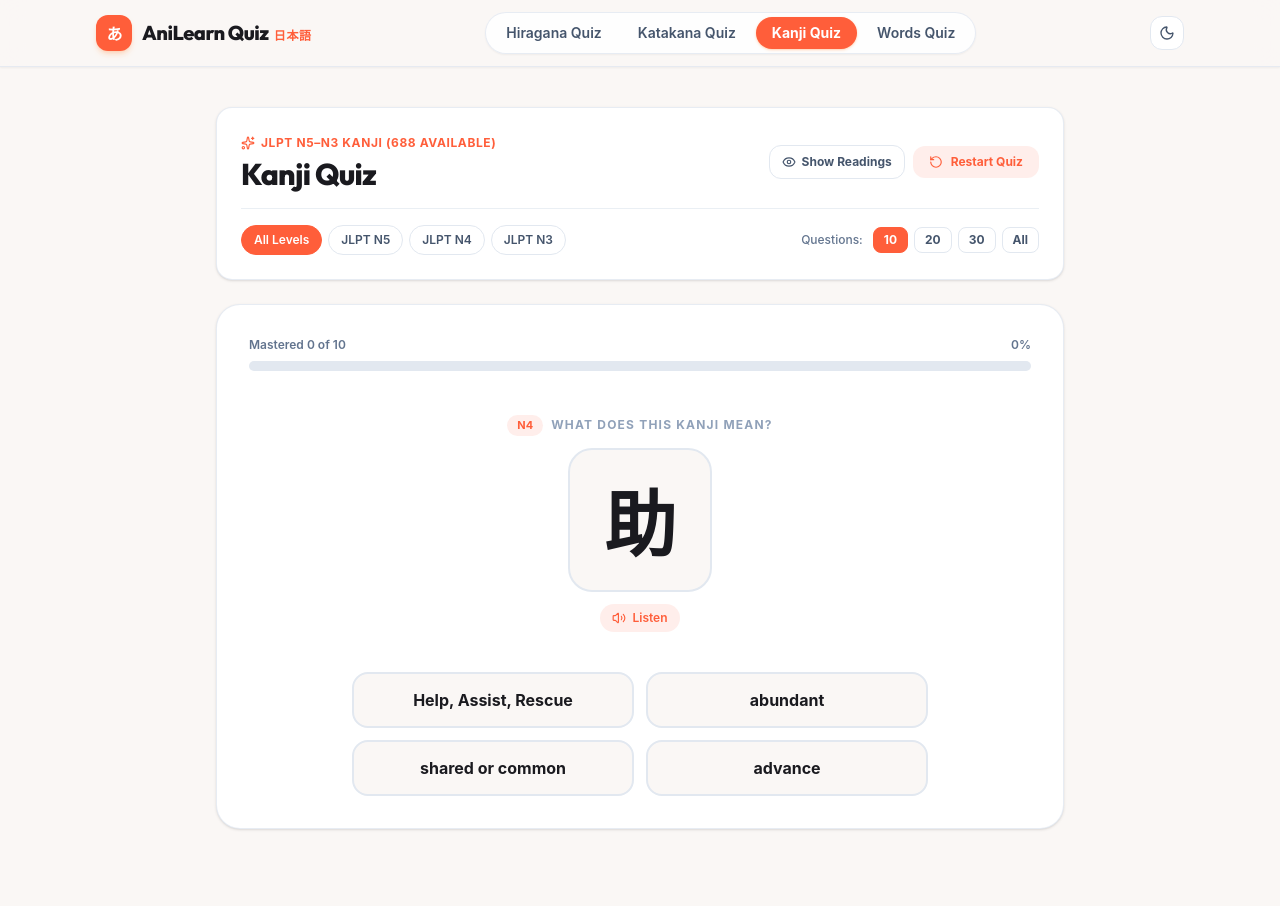
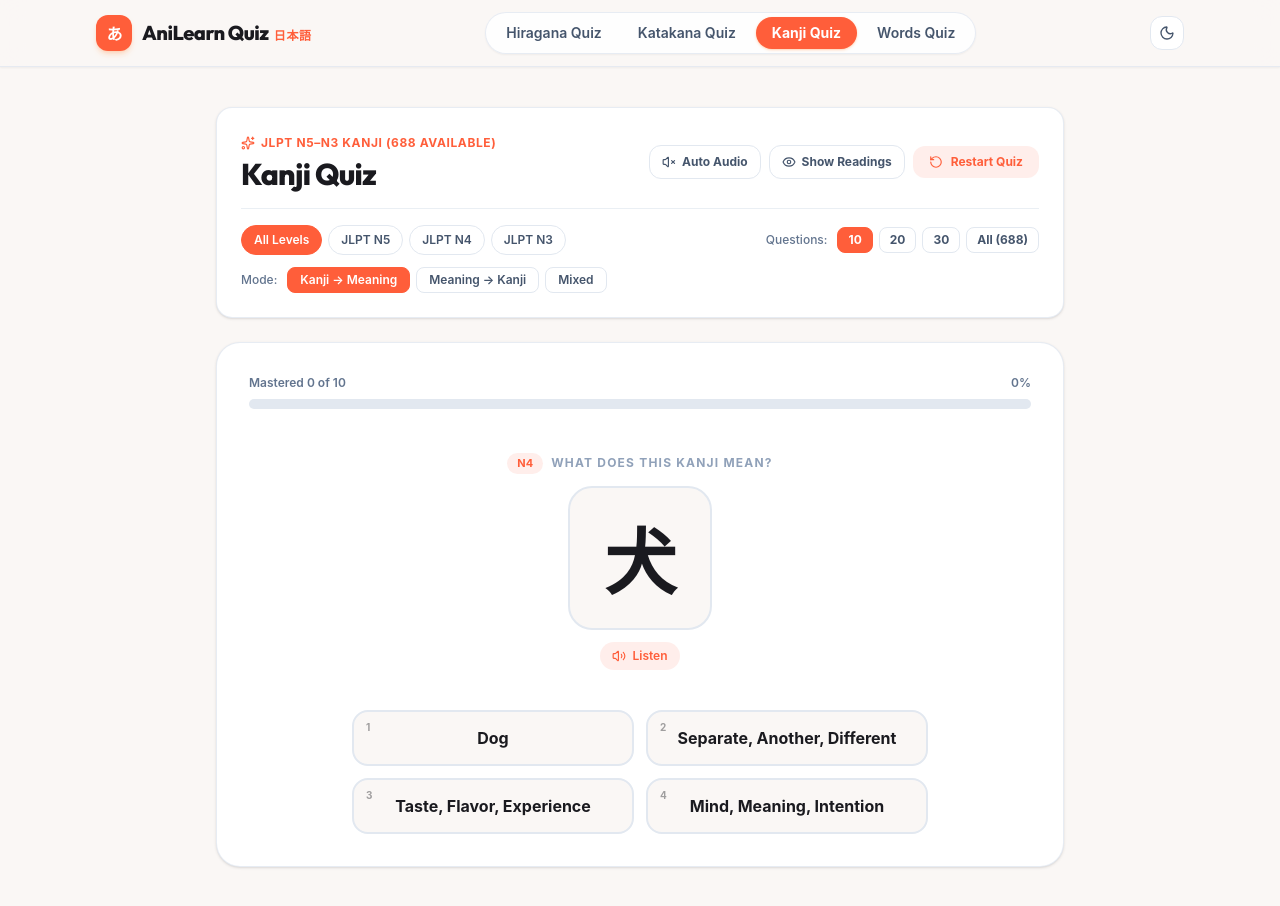
Before and after one commit to Aneeshunique007/anilearn-quiz, a React (Vite) app: page / in a window 1280 px wide. Both pictures are taken after a click on the button "Kanji Quiz". Before the commit the page ends 869 px from the top, so only its background shows below. Built offline with nearby package versions, Linux system fonts and the light colour scheme; a web font is replaced by a local one.

Commit message:
Upgrade KanjiQuizView with modes, same-level distractors, audio, shortcuts & review

```diff
--- a/src/components/KanjiQuizView.tsx
+++ b/src/components/KanjiQuizView.tsx
@@ -6,6 +6,7 @@ import {
   RotateCcw,
   Sparkles,
   Volume2,
+  VolumeX,
   Eye,
   EyeOff,
 } from 'lucide-react';
@@ -22,24 +23,32 @@ interface KanjiQuizViewProps {
 
 type LevelFilter = 'ALL' | 'N5' | 'N4' | 'N3';
 type PoolSize = 10 | 20 | 30 | 'all';
+type QuizDirection = 'kanji-to-meaning' | 'meaning-to-kanji' | 'mixed';
 
 interface KanjiQuestionItem {
+  item: MasterKanjiItem;
   char: string;
   meaning: string;
   jlpt: 'N5' | 'N4' | 'N3';
   onyomi: string[];
   kunyomi: string[];
+  mode: 'kanji-to-meaning' | 'meaning-to-kanji';
+  correctAnswer: string;
   options: string[];
 }
 
 export const KanjiQuizView: React.FC<KanjiQuizViewProps> = ({ theme }) => {
   const [level, setLevel] = useState<LevelFilter>('ALL');
   const [poolSize, setPoolSize] = useState<PoolSize>(10);
+  const [direction, setDirection] = useState<QuizDirection>('kanji-to-meaning');
   const [showReadings, setShowReadings] = useState<boolean>(false);
+  const [autoPlayAudio, setAutoPlayAudio] = useState<boolean>(false);
+
   const [questions, setQuestions] = useState<KanjiQuestionItem[]>([]);
   const [initialTotal, setInitialTotal] = useState<number>(10);
   const [masteredCount, setMasteredCount] = useState<number>(0);
   const [repeatCount, setRepeatCount] = useState<number>(0);
+  const [missedItems, setMissedItems] = useState<MasterKanjiItem[]>([]);
   const [currentIndex, setCurrentIndex] = useState<number>(0);
   const [selectedOption, setSelectedOption] = useState<string | null>(null);
   const [isAnswered, setIsAnswered] = useState<boolean>(false);
@@ -53,28 +62,63 @@ export const KanjiQuizView: React.FC<KanjiQuizViewProps> = ({ theme }) => {
     return ALL_JLPT_KANJI_DATABASE.filter((k) => k.jlpt === level);
   }, [level]);
 
-  const allMeanings = useMemo(
-    () => Array.from(new Set(ALL_JLPT_KANJI_DATABASE.map((k) => k.meaning))),
-    []
-  );
+  const byLevel = useMemo<Record<'N5' | 'N4' | 'N3', MasterKanjiItem[]>>(() => {
+    return {
+      N5: ALL_JLPT_KANJI_DATABASE.filter((k) => k.jlpt === 'N5'),
+      N4: ALL_JLPT_KANJI_DATABASE.filter((k) => k.jlpt === 'N4'),
+      N3: ALL_JLPT_KANJI_DATABASE.filter((k) => k.jlpt === 'N3'),
+    };
+  }, []);
 
-  const generateQuestions = useCallback(() => {
-    const shuffled = [...sourcePool].sort(() => 0.5 - Math.random());
-    const count = poolSize === 'all' ? shuffled.length : Math.min(poolSize, shuffled.length);
+  const buildQuestions = useCallback(
+    (itemsPool: MasterKanjiItem[], limitToPoolSize: boolean) => {
+      const shuffled = [...itemsPool].sort(() => 0.5 - Math.random());
+      const count =
+        !limitToPoolSize || poolSize === 'all'
+          ? shuffled.length
+          : Math.min(poolSize, shuffled.length);
       const chosen = shuffled.slice(0, count);
 
       const items: KanjiQuestionItem[] = chosen.map((item) => {
-      const distractors = allMeanings
-        .filter((m) => m !== item.meaning)
+        const mode: 'kanji-to-meaning' | 'meaning-to-kanji' =
+          direction === 'mixed'
+            ? Math.random() < 0.5
+              ? 'kanji-to-meaning'
+              : 'meaning-to-kanji'
+            : direction;
+
+        const lvl = item.jlpt as 'N5' | 'N4' | 'N3';
+        const sameLevelPool = byLevel[lvl].filter(
+          (k) => k.char !== item.char && k.meaning !== item.meaning
+        );
+        const distractorSource =
+          sameLevelPool.length >= 3
+            ? sameLevelPool
+            : ALL_JLPT_KANJI_DATABASE.filter(
+                (k) => k.char !== item.char && k.meaning !== item.meaning
+              );
+
+        const pickedDistractors = [...distractorSource]
           .sort(() => 0.5 - Math.random())
           .slice(0, 3);
-      const options = [item.meaning, ...distractors].sort(() => 0.5 - Math.random());
+
+        const correctAnswer = mode === 'kanji-to-meaning' ? item.meaning : item.char;
+        const distractorValues = pickedDistractors.map((d) =>
+          mode === 'kanji-to-meaning' ? d.meaning : d.char
+        );
+        const options = Array.from(new Set([correctAnswer, ...distractorValues])).sort(
+          () => 0.5 - Math.random()
+        );
+
         return {
+          item,
           char: item.char,
           meaning: item.meaning,
-        jlpt: item.jlpt as 'N5' | 'N4' | 'N3',
+          jlpt: lvl,
           onyomi: item.onyomi || [],
           kunyomi: item.kunyomi || [],
+          mode,
+          correctAnswer,
           options,
         };
       });
@@ -83,31 +127,51 @@ export const KanjiQuizView: React.FC<KanjiQuizViewProps> = ({ theme }) => {
       setInitialTotal(items.length);
       setMasteredCount(0);
       setRepeatCount(0);
+      setMissedItems([]);
       setCurrentIndex(0);
       setSelectedOption(null);
       setIsAnswered(false);
       setQuizFinished(false);
-  }, [sourcePool, allMeanings, poolSize]);
+    },
+    [byLevel, poolSize, direction]
+  );
+
+  const generateQuestions = useCallback(() => {
+    buildQuestions(sourcePool, true);
+  }, [buildQuestions, sourcePool]);
 
   useEffect(() => {
     generateQuestions();
   }, [generateQuestions]);
 
   const currentQuestion = questions[currentIndex];
-  const isCorrect = isAnswered && selectedOption === currentQuestion?.meaning;
+  const isCorrect = isAnswered && selectedOption === currentQuestion?.correctAnswer;
   const progressPercent = initialTotal > 0 ? Math.round((masteredCount / initialTotal) * 100) : 0;
 
-  const handleSelectOption = (option: string) => {
+  // Auto-play audio when a new question loads
+  useEffect(() => {
+    if (autoPlayAudio && currentQuestion && !quizFinished && !isAnswered) {
+      audio.speak(currentQuestion.char);
+    }
+  }, [autoPlayAudio, currentQuestion, quizFinished, isAnswered]);
+
+  const handleSelectOption = useCallback(
+    (option: string) => {
       if (isAnswered || !currentQuestion) return;
       setSelectedOption(option);
       setIsAnswered(true);
 
-    if (option === currentQuestion.meaning) {
+      if (option === currentQuestion.correctAnswer) {
         audio.playCorrect();
         setMasteredCount((prev) => prev + 1);
       } else {
         audio.playWrong();
         setRepeatCount((prev) => prev + 1);
+        setMissedItems((prev) => {
+          if (prev.some((m) => m.char === currentQuestion.char)) return prev;
+          return [...prev, currentQuestion.item];
+        });
+
         const insertOffset = Math.min(3, questions.length - currentIndex);
         const clone = [...questions];
         clone.splice(currentIndex + insertOffset, 0, {
@@ -116,9 +180,11 @@ export const KanjiQuizView: React.FC<KanjiQuizViewProps> = ({ theme }) => {
         });
         setQuestions(clone);
       }
-  };
+    },
+    [isAnswered, currentQuestion, questions, currentIndex]
+  );
 
-  const handleNext = () => {
+  const handleNext = useCallback(() => {
     audio.playClick();
     if (currentIndex + 1 >= questions.length) {
       setQuizFinished(true);
@@ -129,16 +195,34 @@ export const KanjiQuizView: React.FC<KanjiQuizViewProps> = ({ theme }) => {
       setSelectedOption(null);
       setIsAnswered(false);
     }
+  }, [currentIndex, questions.length]);
+
+  // Keyboard shortcuts: 1-4 to pick option, Enter/Space for Next
+  useEffect(() => {
+    const onKeyDown = (e: KeyboardEvent) => {
+      if (detailModalOpen || quizFinished || !currentQuestion) return;
+      if (!isAnswered && ['1', '2', '3', '4'].includes(e.key)) {
+        const idx = Number(e.key) - 1;
+        if (currentQuestion.options[idx]) {
+          e.preventDefault();
+          handleSelectOption(currentQuestion.options[idx]);
+        }
+      } else if (isAnswered && (e.key === 'Enter' || e.key === ' ')) {
+        e.preventDefault();
+        handleNext();
+      }
     };
+    window.addEventListener('keydown', onKeyDown);
+    return () => window.removeEventListener('keydown', onKeyDown);
+  }, [detailModalOpen, quizFinished, currentQuestion, isAnswered, handleSelectOption, handleNext]);
 
-  const handleOpenDetails = () => {
-    if (!currentQuestion) return;
+  const handleOpenDetails = (char?: string, meaning?: string, jlpt?: 'N5' | 'N4' | 'N3') => {
+    const targetChar = char || currentQuestion?.char;
+    const targetMeaning = meaning || currentQuestion?.meaning;
+    const targetJlpt = jlpt || currentQuestion?.jlpt || 'N5';
+    if (!targetChar) return;
     audio.playClick();
-    const details = getKanjiDetails(
-      currentQuestion.char,
-      currentQuestion.meaning,
-      currentQuestion.jlpt
-    );
+    const details = getKanjiDetails(targetChar, targetMeaning, targetJlpt);
     setActiveKanjiDetail(details);
     setDetailModalOpen(true);
   };
@@ -168,7 +252,24 @@ export const KanjiQuizView: React.FC<KanjiQuizViewProps> = ({ theme }) => {
             </h1>
           </div>
 
-          <div className="flex items-center gap-2 self-start sm:self-auto">
+          <div className="flex flex-wrap items-center gap-2 self-start sm:self-auto">
+            <button
+              type="button"
+              onClick={() => {
+                audio.playClick();
+                setAutoPlayAudio((prev) => !prev);
+              }}
+              className={`inline-flex items-center gap-1.5 px-3 py-2 rounded-xl text-xs font-bold border transition cursor-pointer ${
+                autoPlayAudio
+                  ? 'bg-[#FF5E3A]/15 text-[#FF5E3A] border-[#FF5E3A]/40'
+                  : pillInactive
+              }`}
+              title="Automatically pronounce each Kanji"
+            >
+              {autoPlayAudio ? <Volume2 className="w-3.5 h-3.5" /> : <VolumeX className="w-3.5 h-3.5" />}
+              Auto Audio
+            </button>
+
             <button
               type="button"
               onClick={() => {
@@ -180,6 +281,7 @@ export const KanjiQuizView: React.FC<KanjiQuizViewProps> = ({ theme }) => {
               {showReadings ? <EyeOff className="w-3.5 h-3.5" /> : <Eye className="w-3.5 h-3.5" />}
               {showReadings ? 'Hide Readings' : 'Show Readings'}
             </button>
+
             <button
               type="button"
               onClick={() => {
@@ -194,7 +296,8 @@ export const KanjiQuizView: React.FC<KanjiQuizViewProps> = ({ theme }) => {
           </div>
         </div>
 
-        <div className="mt-4 pt-4 border-t border-slate-200/70 dark:border-slate-800 flex flex-wrap items-center justify-between gap-3">
+        <div className="mt-4 pt-4 border-t border-slate-200/70 dark:border-slate-800 flex flex-col gap-3">
+          <div className="flex flex-wrap items-center justify-between gap-3">
             {/* JLPT Level Filter */}
             <div className="flex flex-wrap items-center gap-1.5">
               {(['ALL', 'N5', 'N4', 'N3'] as LevelFilter[]).map((lvl) => (
@@ -235,7 +338,38 @@ export const KanjiQuizView: React.FC<KanjiQuizViewProps> = ({ theme }) => {
                       : pillInactive
                   }`}
                 >
-                {size === 'all' ? 'All' : size}
+                  {size === 'all' ? `All (${sourcePool.length})` : size}
+                </button>
+              ))}
+            </div>
+          </div>
+
+          {/* Direction Toggle */}
+          <div className="flex flex-wrap items-center gap-1.5">
+            <span className="text-xs text-slate-500 dark:text-slate-400 font-medium mr-1">
+              Mode:
+            </span>
+            {(
+              [
+                { id: 'kanji-to-meaning', label: 'Kanji → Meaning' },
+                { id: 'meaning-to-kanji', label: 'Meaning → Kanji' },
+                { id: 'mixed', label: 'Mixed' },
+              ] as Array<{ id: QuizDirection; label: string }>
+            ).map((opt) => (
+              <button
+                key={opt.id}
+                type="button"
+                onClick={() => {
+                  audio.playClick();
+                  setDirection(opt.id);
+                }}
+                className={`px-3 py-1 rounded-lg text-xs font-semibold border transition cursor-pointer ${
+                  direction === opt.id
+                    ? 'bg-[#FF5E3A] text-white border-[#FF5E3A]'
+                    : pillInactive
+                }`}
+              >
+                {opt.label}
               </button>
             ))}
           </div>
@@ -262,6 +396,44 @@ export const KanjiQuizView: React.FC<KanjiQuizViewProps> = ({ theme }) => {
               +{initialTotal * 15} XP Earned
             </div>
           </div>
+
+          {missedItems.length > 0 && (
+            <div className="max-w-lg mx-auto pt-2 space-y-2.5">
+              <p className="text-xs font-bold uppercase tracking-wider text-slate-400">
+                Kanji to Review ({missedItems.length})
+              </p>
+              <div className="flex flex-wrap justify-center gap-2">
+                {missedItems.map((m) => (
+                  <button
+                    key={m.char}
+                    type="button"
+                    onClick={() =>
+                      handleOpenDetails(m.char, m.meaning, m.jlpt as 'N5' | 'N4' | 'N3')
+                    }
+                    className={`px-3 py-1.5 rounded-xl border text-sm font-bold font-jp flex items-center gap-1.5 transition cursor-pointer hover:border-[#FF5E3A] ${pillInactive}`}
+                    title="View Kanji details"
+                  >
+                    <span>{m.char}</span>
+                    <span className="text-xs font-sans text-[#FF5E3A]">({m.meaning})</span>
+                  </button>
+                ))}
+              </div>
+            </div>
+          )}
+
+          <div className="flex flex-wrap justify-center gap-3">
+            {missedItems.length > 0 && (
+              <button
+                type="button"
+                onClick={() => {
+                  audio.playClick();
+                  buildQuestions(missedItems, false);
+                }}
+                className={`inline-flex items-center gap-2 px-5 py-3 rounded-xl border font-bold text-sm transition cursor-pointer ${pillInactive}`}
+              >
+                Practice Missed ({missedItems.length})
+              </button>
+            )}
             <button
               type="button"
               onClick={() => {
@@ -273,6 +445,7 @@ export const KanjiQuizView: React.FC<KanjiQuizViewProps> = ({ theme }) => {
               <RotateCcw className="w-4 h-4" />
               Practice Again
             </button>
+          </div>
         </div>
       ) : currentQuestion ? (
         <div className={`rounded-3xl border p-6 sm:p-8 space-y-6 ${surfaceClass}`}>
@@ -299,11 +472,14 @@ export const KanjiQuizView: React.FC<KanjiQuizViewProps> = ({ theme }) => {
                 {currentQuestion.jlpt}
               </span>
               <span className="text-xs font-bold uppercase tracking-widest text-slate-400">
-                What does this Kanji mean?
+                {currentQuestion.mode === 'kanji-to-meaning'
+                  ? 'What does this Kanji mean?'
+                  : 'Select the matching Kanji'}
               </span>
             </div>
 
             <div className="flex flex-col items-center gap-3">
+              {currentQuestion.mode === 'kanji-to-meaning' ? (
                 <div
                   className={`w-32 h-32 sm:w-36 sm:h-36 rounded-3xl border-2 flex items-center justify-center text-6xl sm:text-7xl font-black font-jp select-none ${
                     theme === 'dark'
@@ -313,6 +489,17 @@ export const KanjiQuizView: React.FC<KanjiQuizViewProps> = ({ theme }) => {
                 >
                   {currentQuestion.char}
                 </div>
+              ) : (
+                <div
+                  className={`px-8 py-6 rounded-3xl border-2 text-2xl sm:text-3xl font-extrabold font-heading select-none max-w-md ${
+                    theme === 'dark'
+                      ? 'bg-[#0E0E12] border-slate-800 text-white'
+                      : 'bg-[#FAF7F5] border-slate-200 text-[#1A1A1F]'
+                  }`}
+                >
+                  {currentQuestion.meaning}
+                </div>
+              )}
 
               {(showReadings || isAnswered) && (
                 <div className="flex flex-wrap items-center justify-center gap-2 text-xs font-jp">
@@ -341,10 +528,10 @@ export const KanjiQuizView: React.FC<KanjiQuizViewProps> = ({ theme }) => {
           </div>
 
           {/* Options */}
-          <div className="grid grid-cols-1 sm:grid-cols-2 gap-3 max-w-xl mx-auto">
-            {currentQuestion.options.map((option) => {
+          <div className="grid grid-cols-2 gap-3 max-w-xl mx-auto">
+            {currentQuestion.options.map((option, idx) => {
               const isSelected = selectedOption === option;
-              const isAnswer = option === currentQuestion.meaning;
+              const isAnswer = option === currentQuestion.correctAnswer;
 
               let btnStyle =
                 theme === 'dark'
@@ -371,8 +558,15 @@ export const KanjiQuizView: React.FC<KanjiQuizViewProps> = ({ theme }) => {
                   type="button"
                   disabled={isAnswered}
                   onClick={() => handleSelectOption(option)}
-                  className={`py-3.5 px-4 rounded-2xl border-2 text-sm sm:text-base font-bold transition cursor-pointer disabled:cursor-default ${btnStyle}`}
+                  className={`relative py-3.5 px-4 rounded-2xl border-2 font-bold transition cursor-pointer disabled:cursor-default ${
+                    currentQuestion.mode === 'meaning-to-kanji'
+                      ? 'text-3xl sm:text-4xl font-jp'
+                      : 'text-sm sm:text-base'
+                  } ${btnStyle}`}
                 >
+                  <span className="absolute top-2 left-3 text-[10px] font-bold font-sans opacity-40 hidden sm:inline">
+                    {idx + 1}
+                  </span>
                   {option}
                 </button>
               );
@@ -394,10 +588,10 @@ export const KanjiQuizView: React.FC<KanjiQuizViewProps> = ({ theme }) => {
                   : `Not quite — "${currentQuestion.char}" means "${currentQuestion.meaning}".`}
               </span>
 
-              <div className="flex items-center gap-2.5 w-full sm:w-auto justify-end">
+              <div className="flex items-center gap-2.5 w-full sm:w-auto justify-end shrink-0">
                 <button
                   type="button"
-                  onClick={handleOpenDetails}
+                  onClick={() => handleOpenDetails()}
                   className={`inline-flex items-center gap-1.5 px-3.5 py-2.5 rounded-xl text-xs font-bold border transition cursor-pointer ${pillInactive}`}
                 >
                   <FileText className="w-3.5 h-3.5" />
```
Lines whose indentation alone changed are shown as unchanged.
